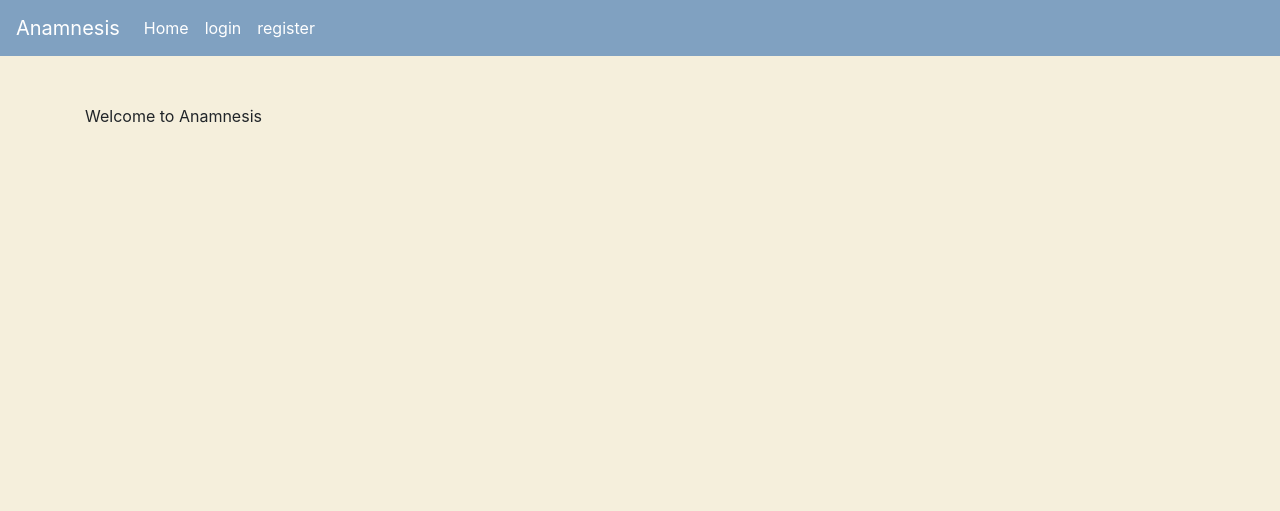
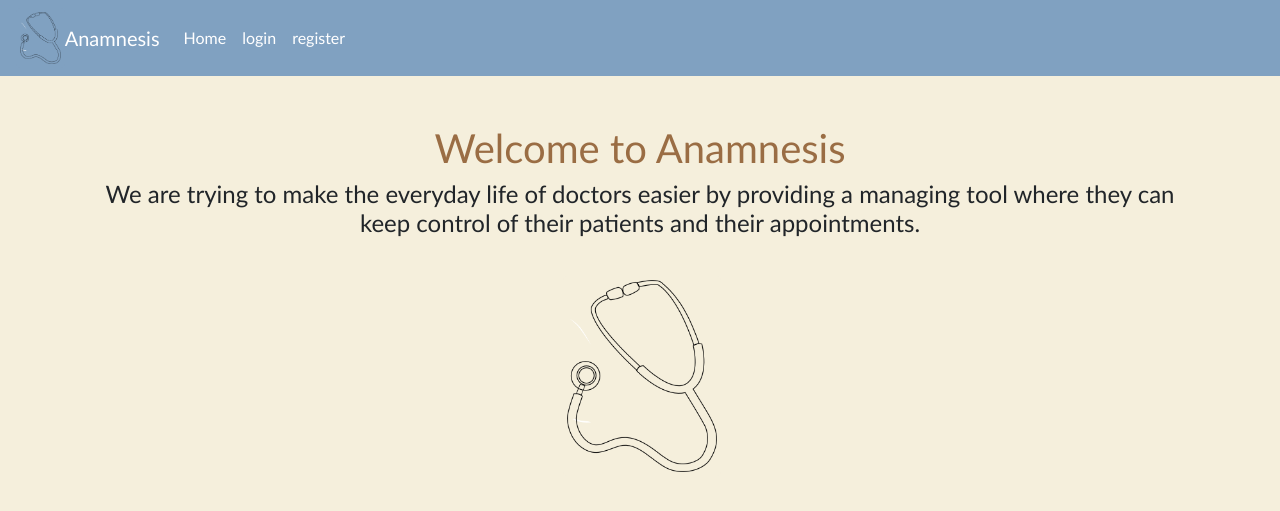
Before and after one commit to medranow/capstone, a Django app: page / in a window 1280 px wide. Shown: the top 511 px of the page. Run offline with Django 4.2, Linux system fonts and the light colour scheme; some libraries are stand-ins or nearby versions.

Commit message:
CSS for nav and index is good

```diff
--- a/medomai/anamnesis/static/anamnesis/styles.css
+++ b/medomai/anamnesis/static/anamnesis/styles.css
@@ -5,6 +5,8 @@ a:link {
 body{
     position: relative;
     background-color: rgb(245, 239, 220);
+    font-family: "Calibri";
+
 }
 
 
@@ -27,6 +29,26 @@ h1 {
 
 h5 {
     color:#996f47;
+}
+
+#imageIndex {
+    background-color: rgb(245, 239, 220);
+    border: none;
+    width:auto;
+    height: 200px;
+    margin-top: 30px;
+    margin-left: 4px;
+
+}
+
+.imageNav {
+    background-color:  rgb(128, 161, 193);
+    border: none;
+    width:auto;
+    height: 60px;
+
+
+
 }
 
 #listofpatients li {
--- a/medomai/anamnesis/templates/anamnesis/index.html
+++ b/medomai/anamnesis/templates/anamnesis/index.html
@@ -15,7 +15,21 @@
     {% else %}
 
         <div class="container mt-5">
-            <p>Welcome to Anamnesis</p>
+            <section class="d-flex flex-column">
+                <div class="d-flex justify-content-center">
+                    <h1>Welcome to Anamnesis</h1>
+                </div>
+                <div class="d-flex justify-content-center" style="text-align: center">
+                    <h4>We are trying to make the everyday life of doctors easier by providing a managing tool where they
+                        can keep control of their patients and their appointments.
+                    </h4>
+                </div>
+                <div class="d-flex justify-content-center">
+                    <img src="{% static 'anamnesis/images/stethoscope.png' %}" alt="stethoscope" class="img-thumbnail text-center" id="imageIndex">
+                </div>
+
+            </section>
+
         </div>
 
     {% endif %}
--- a/medomai/anamnesis/templates/anamnesis/layout.html
+++ b/medomai/anamnesis/templates/anamnesis/layout.html
@@ -17,8 +17,7 @@
     <body>
         {% if user.is_authenticated %}
             <nav class="navbar navbar-expand-lg navbar-dark">
-                <a class="navbar-brand" href="{% url 'index' %}">Anamnesis</a>
-                <a class="nav-item">Dr. {{request.user | upper}}</a>
+                <img src="{% static 'anamnesis/images/stethoscope.png' %}" alt="stethoscope" class="img-thumbnail text-center imageNav"> <a class="navbar-brand" href="#">Anamnesis</a>                <a class="nav-item">Dr. {{request.user | upper}}</a>
                 <button class="navbar-toggler" type="button" data-toggle="collapse" data-target="#navbarSupportedContent" aria-controls="navbarSupportedContent" aria-expanded="false" aria-label="Toggle navigation">
                 <span class="navbar-toggler-icon"></span>
                 </button>
@@ -43,7 +42,7 @@
 
         {% else %}
             <nav class="navbar navbar-expand-lg navbar-dark">
-                <a class="navbar-brand" href="#">Anamnesis</a>
+                <img src="{% static 'anamnesis/images/stethoscope.png' %}" alt="stethoscope" class="img-thumbnail text-center imageNav"> <a class="navbar-brand" href="#">Anamnesis</a>
                 <button class="navbar-toggler" type="button" data-toggle="collapse" data-target="#navbarSupportedContent" aria-controls="navbarSupportedContent" aria-expanded="false" aria-label="Toggle navigation">
                 <span class="navbar-toggler-icon"></span>
                 </button>
--- a/medomai/anamnesis/templates/anamnesis/patientFile.html
+++ b/medomai/anamnesis/templates/anamnesis/patientFile.html
@@ -4,8 +4,10 @@
 {% block body %}
     {% if user.is_authenticated %}
         <div class="container">
-            <div>
-                <h1 style="text-align: center;">{{patient.name}} {{patient.lastname}}</h1>
+            <div style="text-align: center;">
+                <h1 >{{patient.name}} {{patient.lastname}}</h1>
+                <h6>Phone number: {{patient.phonenumber}}</h6>
+                <h6>City: {{patient.city}}</h6>
             </div>
 
         {% for file in files %}
```
Also changed, not shown: medomai/anamnesis/static/anamnesis/images/stethoscope.png (added), medomai/db.sqlite3, 2 other files.
